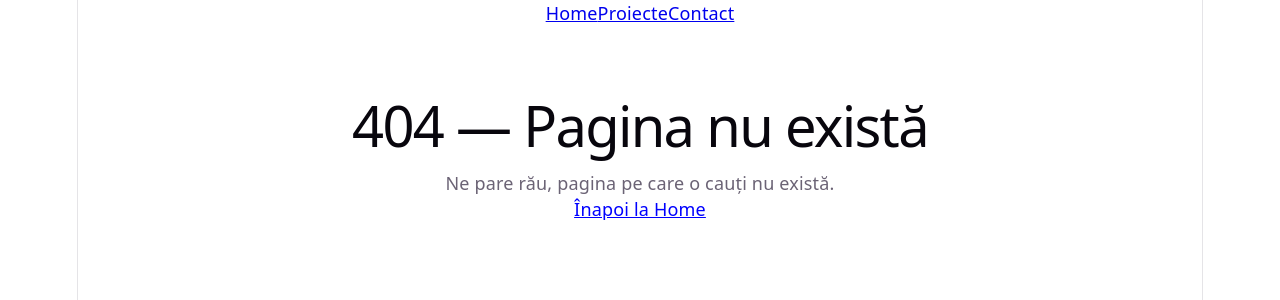
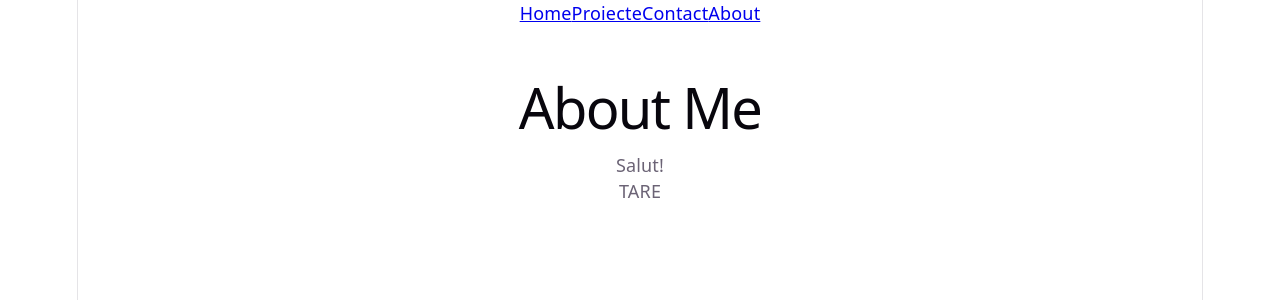
Before and after one commit to binetheone/LaboratorWeb, a React (Vite) app: page /about in a window 1280 px wide. Before the commit this address had no page. Shown: the top 300 px of the page. Built offline with nearby package versions, Linux system fonts and the light colour scheme.

Commit message:
Adăugați o pagină nouă singuri

```diff
--- a/src/App.jsx
+++ b/src/App.jsx
@@ -4,6 +4,7 @@ import Home from './pages/Home';
 import Projects from './pages/Projects';
 import Contact from './pages/Contact';
 import NotFound from './pages/NotFound';
+import About from "./pages/About";
 function App() {
  return (
  <BrowserRouter>
@@ -12,6 +13,7 @@ function App() {
  <Route path="/" element={<Home />} />
  <Route path="/projects" element={<Projects />} />
  <Route path="/contact" element={<Contact />} />
+ <Route path="/about" element={<About />} />
  <Route path="*" element={<NotFound />} />
  </Routes>
  </BrowserRouter>
--- a/src/NavBar.jsx
+++ b/src/NavBar.jsx
@@ -5,6 +5,7 @@ function Navbar() {
  <NavLink to="/">Home</NavLink>
  <NavLink to="/projects">Proiecte</NavLink>
  <NavLink to="/contact">Contact</NavLink>
+ <NavLink to="/about">About</NavLink>
  </nav>
  );
 }
--- /dev/null
+++ b/src/pages/About.jsx
@@ -0,0 +1,15 @@
+export default function About() {
+  return (
+    <div style={{ padding: "2rem" }}>
+      <h1>About Me</h1>
+
+      <p>
+        Salut!
+      </p>
+
+      <p>
+        TARE
+      </p>
+    </div>
+  );
+}
```
